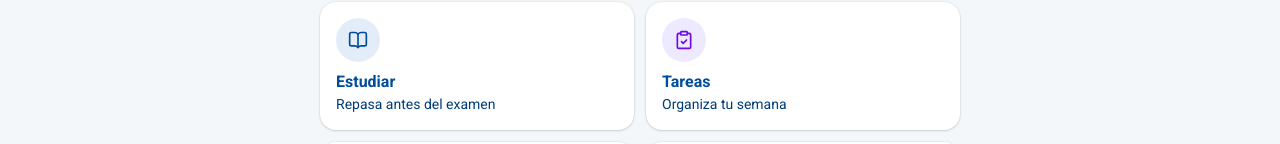
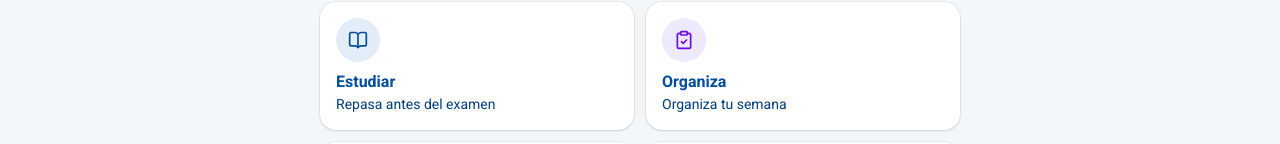
Before and after one commit to AI-Lab-IAE/hub-iae-life, a Next.js app: page / in a window 1280 px wide. Shown: the part 388-532 px from the top of the page. Built offline with nearby package versions, Linux system fonts and the light colour scheme.

Commit message:
[Claude] Tareas pasa a llamarse Organiza (pedido de Marco para el video)
Co-Authored-By: Claude Opus 5.5 <noreply@anthropic.com>
Claude-Session: https://claude.ai/code/session_01HjM58M7Pqnmr35MKHdNUe1

```diff
--- a/app/_life/BarraAbajo.tsx
+++ b/app/_life/BarraAbajo.tsx
@@ -10,7 +10,7 @@ import { BookOpen, ClipboardCheck, Home, Megaphone, UserRound } from "lucide-rea
 // "Hoy" va en el centro, como botón destacado (guía de Camille).
 const PESTANAS = [
   { href: "/marco", texto: "Estudiar", icono: BookOpen },
-  { href: "/daniela", texto: "Tareas", icono: ClipboardCheck },
+  { href: "/daniela", texto: "Organiza", icono: ClipboardCheck },
   { href: "/", texto: "Hoy", icono: Home },
   { href: "/abraham", texto: "Avisos", icono: Megaphone },
   { href: "/perfil", texto: "Perfil", icono: UserRound },
--- a/app/_life/funciones.ts
+++ b/app/_life/funciones.ts
@@ -14,7 +14,7 @@ import { modulos } from "../modulos";
 
 export type Funcion = {
   slug: string;
-  nombre: string; // lo que se ve en la app: "Estudiar", "Tareas"...
+  nombre: string; // lo que se ve en la app: "Estudiar", "Organiza"...
   resumen: string;
   icono: LucideIcon;
   href: string;
@@ -29,7 +29,7 @@ type Base = Omit<Funcion, "href" | "proyecto" | "estudiante" | "descripcion">;
 
 const MODULOS: (Base & { slug: string })[] = [
   { slug: "marco", nombre: "Estudiar", resumen: "Encuentra lo que no sabes antes del examen", icono: BookOpen, logo: "/img/logos/marco.png" },
-  { slug: "daniela", nombre: "Tareas", resumen: "Tus pendientes repartidos en tu semana", icono: ClipboardCheck },
+  { slug: "daniela", nombre: "Organiza", resumen: "Tus pendientes repartidos en tu semana", icono: ClipboardCheck },
   { slug: "abraham", nombre: "Avisos", resumen: "Los avisos del colegio y quién los vio", icono: Megaphone },
   { slug: "jonathan", nombre: "Retoma", resumen: "Escríbeles a tus profes para ponerte al día", icono: Mail },
   { slug: "camille", nombre: "Colegio", resumen: "Mapa, contactos, clubes y calendario", icono: Compass, logo: "/img/logos/camille.png" },
--- a/app/camille/clubes/[id]/page.tsx
+++ b/app/camille/clubes/[id]/page.tsx
@@ -55,7 +55,7 @@ export default async function Page({ params }: PageProps<"/camille/clubes/[id]">
           </dl>
           <BotonUnirme club={club} />
           <p className="mt-2 text-center text-xs text-azul-900/60">{club.abierto
-              ? "Por ahora recibe integrantes, pero confirma con el encargado si hay cupo. Se anota en Tareas."
+              ? "Por ahora recibe integrantes, pero confirma con el encargado si hay cupo. Se anota en Organiza."
               : "Por ahora no recibe integrantes. Igual puedes ver de qué se trata y preguntarle al encargado."}</p>
         </div>
       </section>
--- a/app/camille/page.tsx
+++ b/app/camille/page.tsx
@@ -21,7 +21,7 @@ const datoSeccion: Record<RutaSeccion, { numero: number; texto: string }> = {
 // Lo que antes repetía la guía y ahora vive en una sola función de IAE LIFE.
 const EN_OTRA_FUNCION: { href: string; titulo: string; texto: string; icono: LucideIcon }[] = [
   { href: "/horario", titulo: "Horario", texto: "Tu horario de clases", icono: CalendarDays },
-  { href: "/daniela", titulo: "Tareas", texto: "Tus pendientes", icono: ClipboardCheck },
+  { href: "/daniela", titulo: "Organiza", texto: "Tus pendientes", icono: ClipboardCheck },
   { href: "/abraham", titulo: "Avisos", texto: "Los anuncios del colegio", icono: Megaphone },
 ];
 
--- a/app/daniela/components/TaskUp.jsx
+++ b/app/daniela/components/TaskUp.jsx
@@ -853,10 +853,10 @@ function Onboarding() {
       {key === "intro1" && (
         <>
           <div className="w-12 h-12 rounded-2xl flex items-center justify-center mb-4 bg-azul-100 text-azul-800"><Sparkles size={22} /></div>
-          <h2 className="font-bold text-xl mb-3 text-azul-950">{tx("¿Qué hace Tareas?", "What does Tasks do?")}</h2>
+          <h2 className="font-bold text-xl mb-3 text-azul-950">{tx("¿Qué hace Organiza?", "What does Organiza do?")}</h2>
           <p className="text-sm leading-relaxed text-azul-900/70">
             {tx(
-              "Tareas es tu asistente de organización del tiempo: analiza tu horario, tus responsabilidades y tus trabajos pendientes. En vez de solo hacer una lista, decide cuándo es el mejor momento para hacer cada cosa. Tú siempre tienes el control final de tu horario.",
+              "Organiza es tu asistente de organización del tiempo: analiza tu horario, tus responsabilidades y tus trabajos pendientes. En vez de solo hacer una lista, decide cuándo es el mejor momento para hacer cada cosa. Tú siempre tienes el control final de tu horario.",
               "Tasks is your time-organization assistant: it analyzes your schedule, your responsibilities, and your pending work. Instead of just making a list, it decides the best moment to do each thing. You always keep final control of your schedule."
             )}
           </p>
@@ -868,7 +868,7 @@ function Onboarding() {
           <h2 className="font-bold text-xl mb-3 text-azul-950">{tx("¿Cómo se usa?", "How does it work?")}</h2>
           <p className="text-sm leading-relaxed text-azul-900/70">
             {tx(
-              "Tus clases ya vienen de Horario. Agrega tus actividades, tus horas de sueño y tu tiempo personal, y luego tus trabajos con su fecha de entrega. Tareas organiza cuándo hacer cada trabajo, respetando siempre tu descanso y tu tiempo personal.",
+              "Tus clases ya vienen de Horario. Agrega tus actividades, tus horas de sueño y tu tiempo personal, y luego tus trabajos con su fecha de entrega. Organiza decide cuándo hacer cada trabajo, respetando siempre tu descanso y tu tiempo personal.",
               "Your classes already come from Schedule. Add your activities, sleep hours and personal time, then your assignments with their due dates. Tasks organizes when to do each one, always respecting your rest and personal time."
             )}
           </p>
@@ -1611,7 +1611,7 @@ const QUICK_QUESTIONS_EN = ["Do I have time to do this today?", "What should I s
 
 function AIAssistantModal({ onClose }) {
   const { data, th, lang, tx } = useApp();
-  const [messages, setMessages] = useState([{ role: "assistant", content: tx("¡Hola! Soy el asistente de Tareas. Puedes preguntarme lo que quieras — sobre tu horario, tus tareas y exámenes, o cualquier otra cosa.", "Hi! I'm the Tasks assistant. Ask me anything — about your schedule, tasks and exams, or anything else.") }]);
+  const [messages, setMessages] = useState([{ role: "assistant", content: tx("¡Hola! Soy el asistente de Organiza. Puedes preguntarme lo que quieras — sobre tu horario, tus tareas y exámenes, o cualquier otra cosa.", "Hi! I'm the Tasks assistant. Ask me anything — about your schedule, tasks and exams, or anything else.") }]);
   const [input, setInput] = useState("");
   const [loading, setLoading] = useState(false);
   const scrollRef = useRef(null);
@@ -1642,7 +1642,7 @@ function AIAssistantModal({ onClose }) {
 
   return (
     <Modal onClose={onClose} wide>
-      <ModalHeader title={tx("Asistente de Tareas", "Tasks assistant")} onClose={onClose} icon={Sparkles} />
+      <ModalHeader title={tx("Asistente de Organiza", "Organiza assistant")} onClose={onClose} icon={Sparkles} />
       <div className="flex flex-col" style={{ height: "70vh" }}>
         <div ref={scrollRef} className="flex-1 overflow-y-auto px-6 py-4 flex flex-col gap-3">
           {messages.map((m, i) => (
@@ -1672,7 +1672,7 @@ function FloatingAI({ onClick }) {
     <button
       onClick={onClick}
       className="fixed bottom-[calc(5.5rem+env(safe-area-inset-bottom))] right-4 z-30 w-14 h-14 rounded-full flex items-center justify-center bg-azul-800 text-white shadow-xl shadow-azul-900/30 active:scale-95 transition md:bottom-6 md:right-6"
-      title="Asistente de Tareas"
+      title="Asistente de Organiza"
     >
       <Sparkles size={24} />
     </button>
@@ -2605,7 +2605,7 @@ function App() {
         const key = `task-${t.id}-${tISOToday}`;
         if (!newLog[key]) {
           try {
-            new Notification("IAE LIFE · Tareas", { body: lang === "es"
+            new Notification("IAE LIFE · Organiza", { body: lang === "es"
               ? `"${t.name}" ${days === 0 ? "se entrega hoy" : days === 1 ? "se entrega mañana" : "se entrega en 2 días"}.`
               : `"${t.name}" ${days === 0 ? "is due today" : days === 1 ? "is due tomorrow" : "is due in 2 days"}.` });
           } catch (e) {}
@@ -2619,7 +2619,7 @@ function App() {
         const key = `exam-${ex.id}-${tISOToday}`;
         if (!newLog[key]) {
           try {
-            new Notification("IAE LIFE · Tareas", { body: lang === "es" ? `Examen "${ex.title}" es mañana.` : `Exam "${ex.title}" is tomorrow.` });
+            new Notification("IAE LIFE · Organiza", { body: lang === "es" ? `Examen "${ex.title}" es mañana.` : `Exam "${ex.title}" is tomorrow.` });
           } catch (e) {}
           newLog[key] = true; changed = true;
         }
@@ -2644,7 +2644,7 @@ function App() {
 
   const pestanas = NAV_ITEMS.map((n) => ({ id: n.key, texto: lang === "es" ? n.es : n.en, icono: n.icon }));
   const marco = (contenido) => (
-    <Pantalla icono={ClipboardCheck} titulo="Tareas" texto={tx("Tus trabajos repartidos en tu semana, sin dejar todo para el último día.", "Your work spread across your week, without leaving it all for the last day.")} ancho="ancho">
+    <Pantalla icono={ClipboardCheck} titulo="Organiza" texto={tx("Tus trabajos repartidos en tu semana, sin dejar todo para el último día.", "Your work spread across your week, without leaving it all for the last day.")} ancho="ancho">
       {contenido}
     </Pantalla>
   );
@@ -2653,7 +2653,7 @@ function App() {
     return marco(
       <Card className="mx-auto max-w-md text-center">
         <p className="font-bold text-azul-950">Entra con tu cuenta del colegio</p>
-        <p className="mt-1 text-sm text-azul-900/65">Tareas usa tu cuenta de IAE LIFE: no te pide tus datos otra vez.</p>
+        <p className="mt-1 text-sm text-azul-900/65">Organiza usa tu cuenta de IAE LIFE: no te pide tus datos otra vez.</p>
         <Link href={`/entrar?${new URLSearchParams({ volver: typeof window === "undefined" ? "/daniela" : window.location.pathname + window.location.search })}`} className={`${botonPrimario} mt-4`}>Entrar</Link>
       </Card>
     );
@@ -2680,7 +2680,7 @@ function App() {
         ) : (
           <>
             <Pestanas
-              etiqueta="Secciones de Tareas"
+              etiqueta="Secciones de Organiza"
               opciones={pestanas}
               valor={view}
               onCambio={(v) => { if (v === "agregar") setShowAddTask(true); else setView(v); }}
--- a/app/hoy/Hoy.tsx
+++ b/app/hoy/Hoy.tsx
@@ -32,7 +32,7 @@ const ATAJOS = [
   },
   {
     href: "/daniela",
-    titulo: "Tareas",
+    titulo: "Organiza",
     texto: "Organiza tu semana",
     icono: ClipboardCheck,
     fondo: "bg-violet-100 text-violet-700",
--- a/app/perfil/Perfil.tsx
+++ b/app/perfil/Perfil.tsx
@@ -137,7 +137,7 @@ function PerfilDe({ cuenta }: { cuenta: Cuenta }) {
         >
           <h2 className="font-bold text-azul-950">Ajustes de IAE LIFE</h2>
           <p className="mt-1 text-sm text-azul-900/65">
-            Todas las funciones de IAE LIFE los usan para no volver a pedírtelos (el idioma, por ahora, solo en Tareas).
+            Todas las funciones de IAE LIFE los usan para no volver a pedírtelos (el idioma, por ahora, solo en Organiza).
           </p>
           {faltanDatos && (
             <p className="mt-3 rounded-2xl bg-oro/15 px-4 py-3 text-sm font-medium text-azul-950">
```
